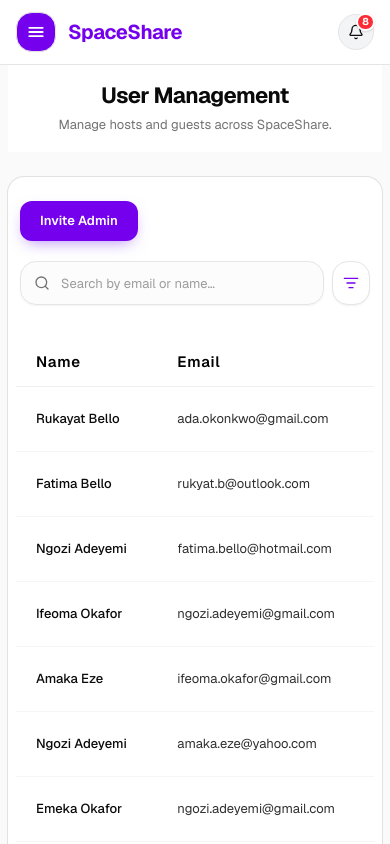
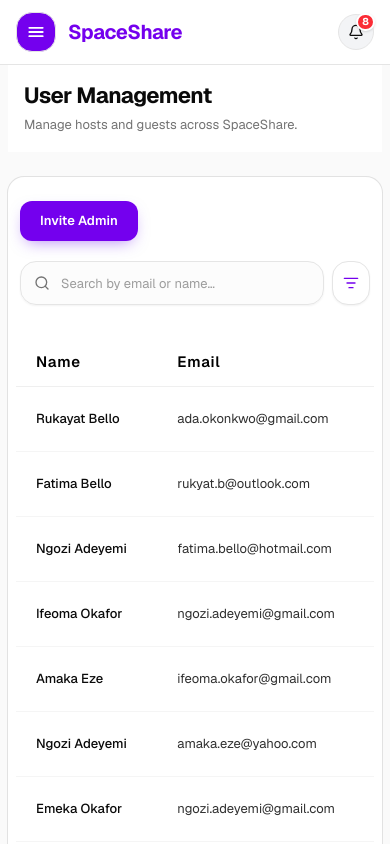
Before and after one commit to EduTracDev/spaceshare-web, a Next.js app: page /users in a window 390 px wide. Shown: the top 844 px of the page. Built offline with nearby package versions, Linux system fonts and the light colour scheme.

Commit message:
chore: improve mobile ui across screens

```diff
--- a/src/components/shared/PageHeader.tsx
+++ b/src/components/shared/PageHeader.tsx
@@ -63,11 +63,11 @@ export function PageHeader({
             {backLabel}
           </Link>
         ) : null}
-        <h1 className="text-[22px] font-bold text-foreground text-center md:text-left tracking-tight leading-tight">
+        <h1 className="text-[22px] font-bold text-foreground text-left tracking-tight leading-tight">
           {title}
         </h1>
         {subtitle ? (
-          <p className="mt-1 text-[13px] text-muted-foreground leading-relaxed max-w-2xl text-center md:text-left">
+          <p className="mt-1 text-[13px] text-muted-foreground leading-relaxed max-w-2xl text-left">
             {subtitle}
           </p>
         ) : null}
```
